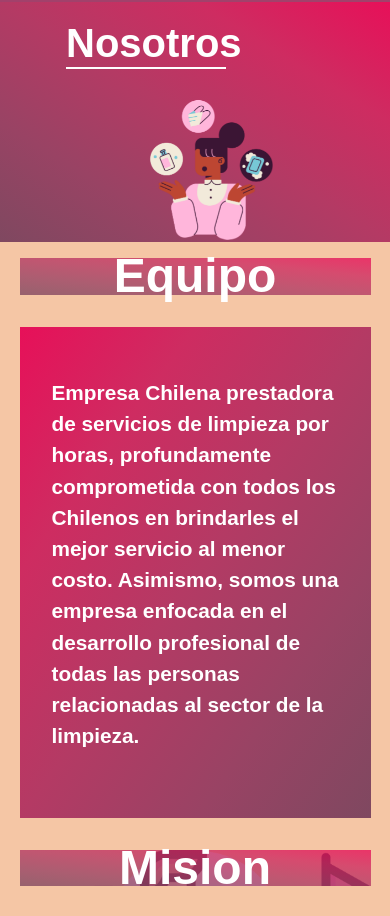
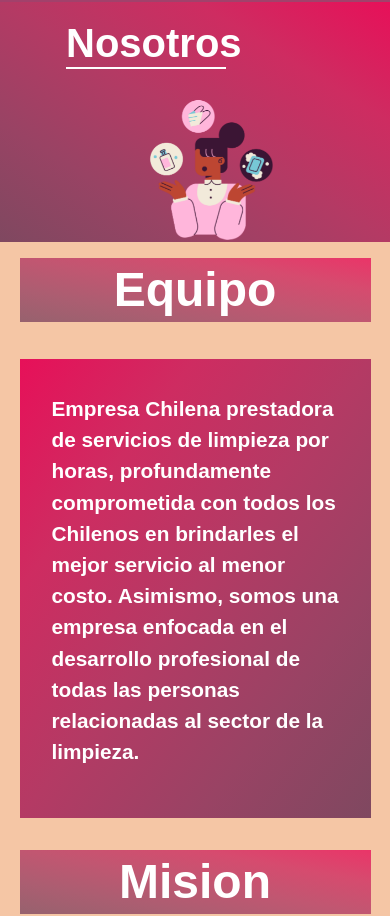
Before and after one commit to Nodlez6/DesarrolloWeb-CoderHouse, a plain HTML site: page about-us.html in a window 390 px wide. Shown: the part 158-1074 px from the top of the page. Drawn offline with nearby package versions, Linux system fonts and the light colour scheme.

Commit message:
chanes in about-us

```diff
--- a/css/index.css
+++ b/css/index.css
@@ -782,6 +782,27 @@ transition: transform 0.5s;
         grid-row: 2/3;
     }
 
+    .img__nosotros__equipo{
+        width: 100%;
+        height: 4rem;
+        background-image: none;
+        background-size: none;
+
+        position: relative;
+        z-index: 1;
+
+    }
+    .img__nosotros__mision{
+        width: 100%;
+        height: 4rem;
+        background-image: none;
+        background-size: none;
+
+        position: relative;
+        z-index: 1;
+
+    }
+
 
 
 }
```
